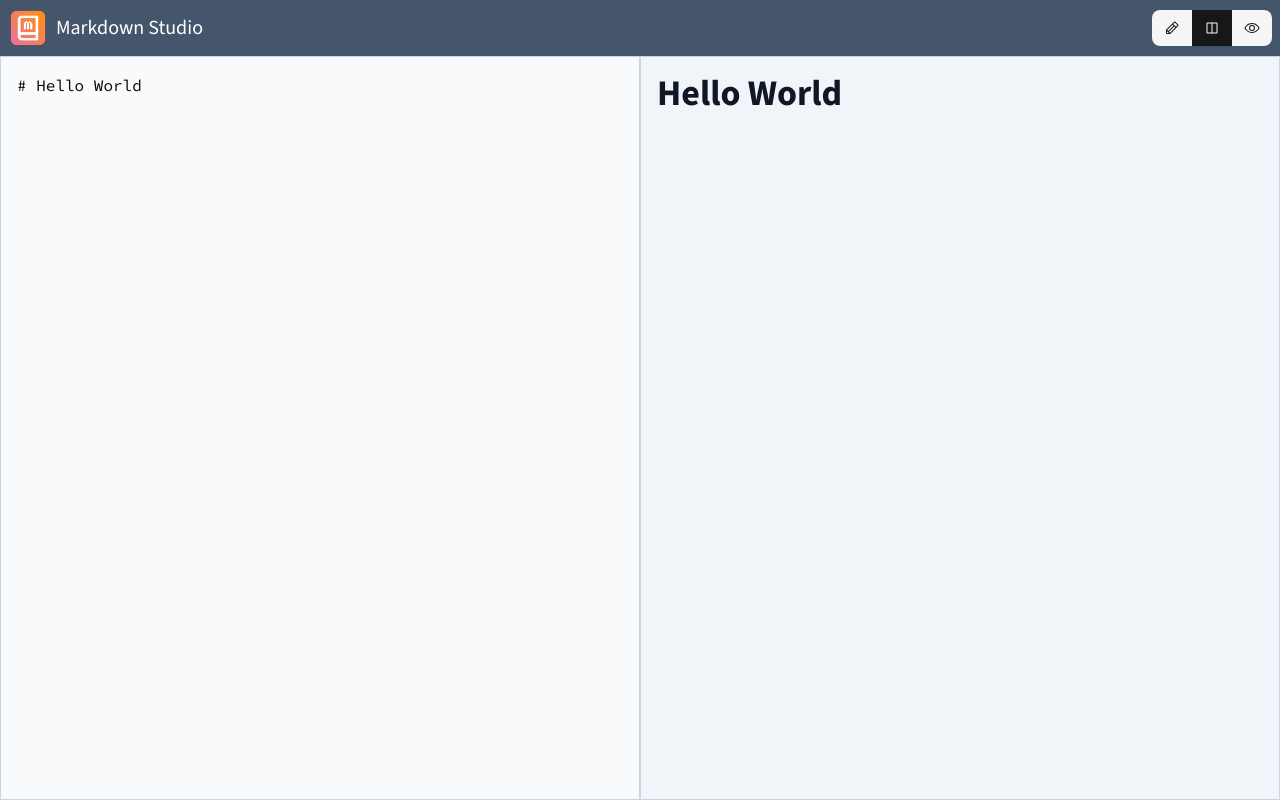
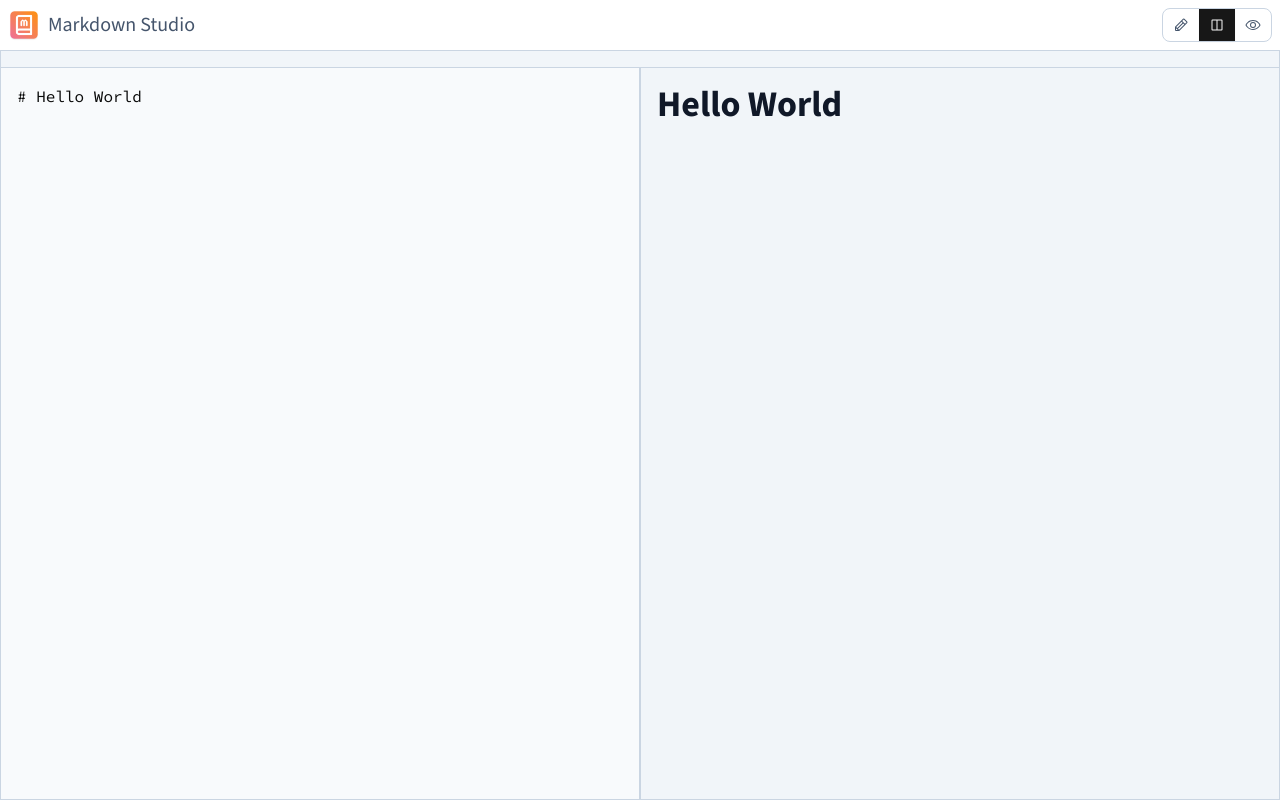
Before and after one commit to joeattardi/markdown-studio, a React (Vite) app: page / in a window 1280 px wide. Built offline with nearby package versions, Linux system fonts and the light colour scheme.

Commit message:
Change header color scheme, add border around view selector

```diff
--- a/src/App.tsx
+++ b/src/App.tsx
@@ -3,6 +3,7 @@ import { useState } from 'react';
 import Header from './Header';
 import MarkdownEditor from './MarkdownEditor';
 import MarkdownPreview from './MarkdownPreview';
+import ViewSelector from './ViewSelector';
 
 function App() {
     const [markdown, setMarkdown] = useState<string>('# Hello World');
@@ -11,6 +12,8 @@ function App() {
     return (
         <div className="flex flex-col h-full">
             <Header view={view} setView={setView} />
+            <div className="bg-slate-100 p-2 border border-slate-300 border-b-0">
+            </div>
             <main
                 className={clsx('grid flex-grow overflow-hidden',
                     {
--- a/src/Header.tsx
+++ b/src/Header.tsx
@@ -2,9 +2,9 @@ import ViewSelector from './ViewSelector';
 
 export default function Header({ view, setView }) {
     return (
-        <header className="bg-slate-600 text-white p-2 flex items-center justify-between">
+        <header className="bg-white text-slate-600 p-2 flex items-center justify-between">
             <div className="flex items-center gap-2">
-                <img src="/logo.png" alt="Logo" className="w-10" />
+                <img src="/logo.png" alt="Logo" className="w-8" />
                 <h1 className="text-xl">Markdown Studio</h1>
             </div>
             <ViewSelector view={view} setView={setView} />
--- a/src/ViewSelector.tsx
+++ b/src/ViewSelector.tsx
@@ -1,6 +1,5 @@
 import { PiPencil, PiSquareSplitHorizontal, PiEye } from 'react-icons/pi';
 import { Button } from '@/components/ui/button';
-import { Tooltip, TooltipContent, TooltipTrigger } from '@/components/ui/tooltip';
 
 type ViewSelectorProps = {
     view: 'editor' | 'split' | 'preview';
@@ -9,12 +8,13 @@ type ViewSelectorProps = {
 
 export default function ViewSelector({ view, setView }: ViewSelectorProps) {
     return (
-        <div className="flex items-center">
+        <div className="flex items-center border border-slate-300 rounded-md">
             <Button
                 title="Edit"
                 className="rounded-r-none"
-                variant={view === 'editor' ? 'default' : 'secondary'}
+                variant={view === 'editor' ? 'default' : 'ghost'}
                 onClick={() => setView('editor')}
+                size="sm"
             >
                 <PiPencil />
             </Button>
@@ -22,16 +22,18 @@ export default function ViewSelector({ view, setView }: ViewSelectorProps) {
             <Button
                 title="Split"
                 className="rounded-none"
-                variant={view === 'split' ? 'default' : 'secondary'}
+                variant={view === 'split' ? 'default' : 'ghost'}
                 onClick={() => setView('split')}
+                size="sm"
             >
                 <PiSquareSplitHorizontal />
             </Button>
             <Button
                 title="Preview"
                 className="rounded-l-none"
-                variant={view === 'preview' ? 'default' : 'secondary'}
+                variant={view === 'preview' ? 'default' : 'ghost'}
                 onClick={() => setView('preview')}
+                size="sm"
             >
                 <PiEye />
             </Button>
```
